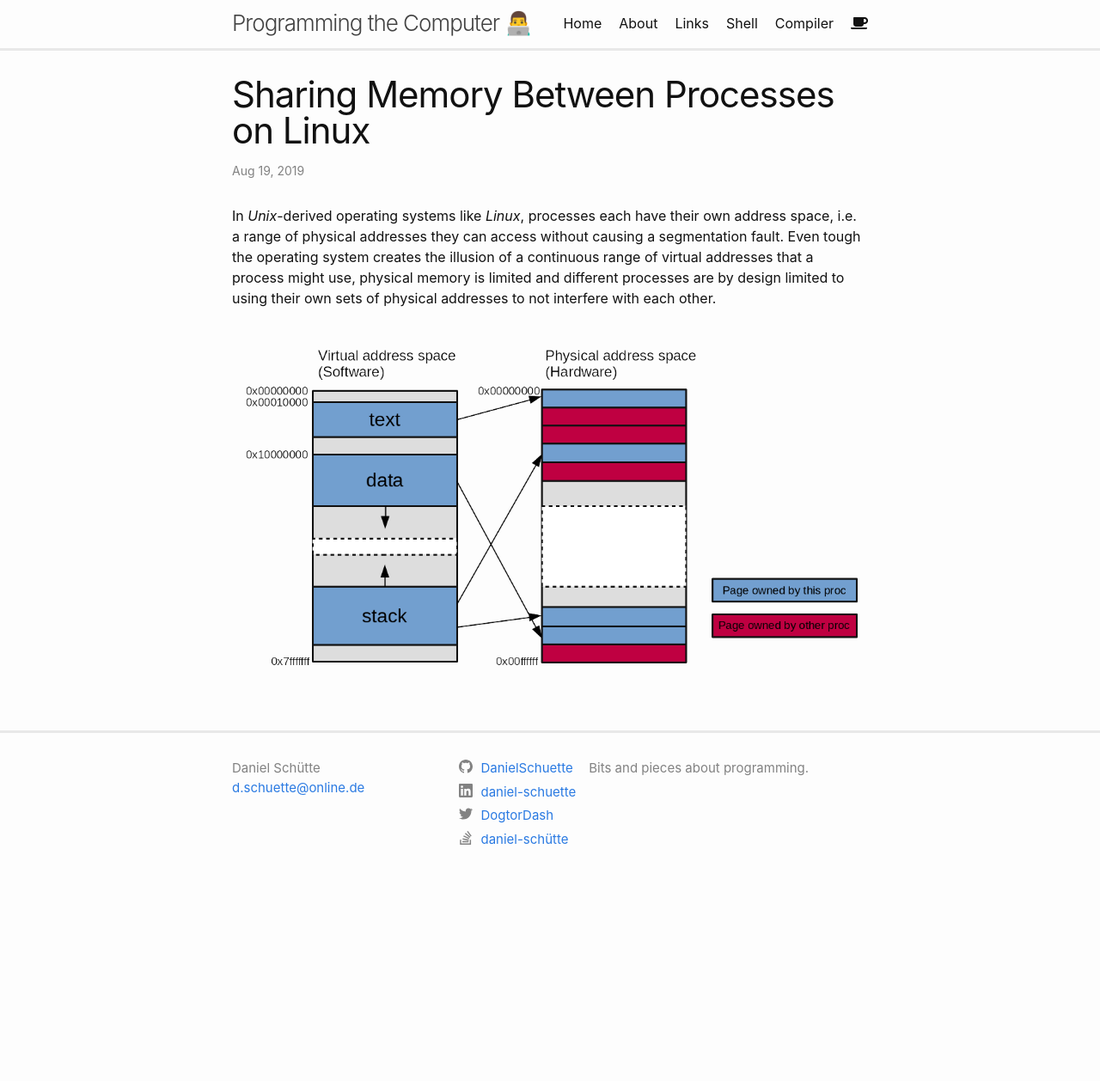
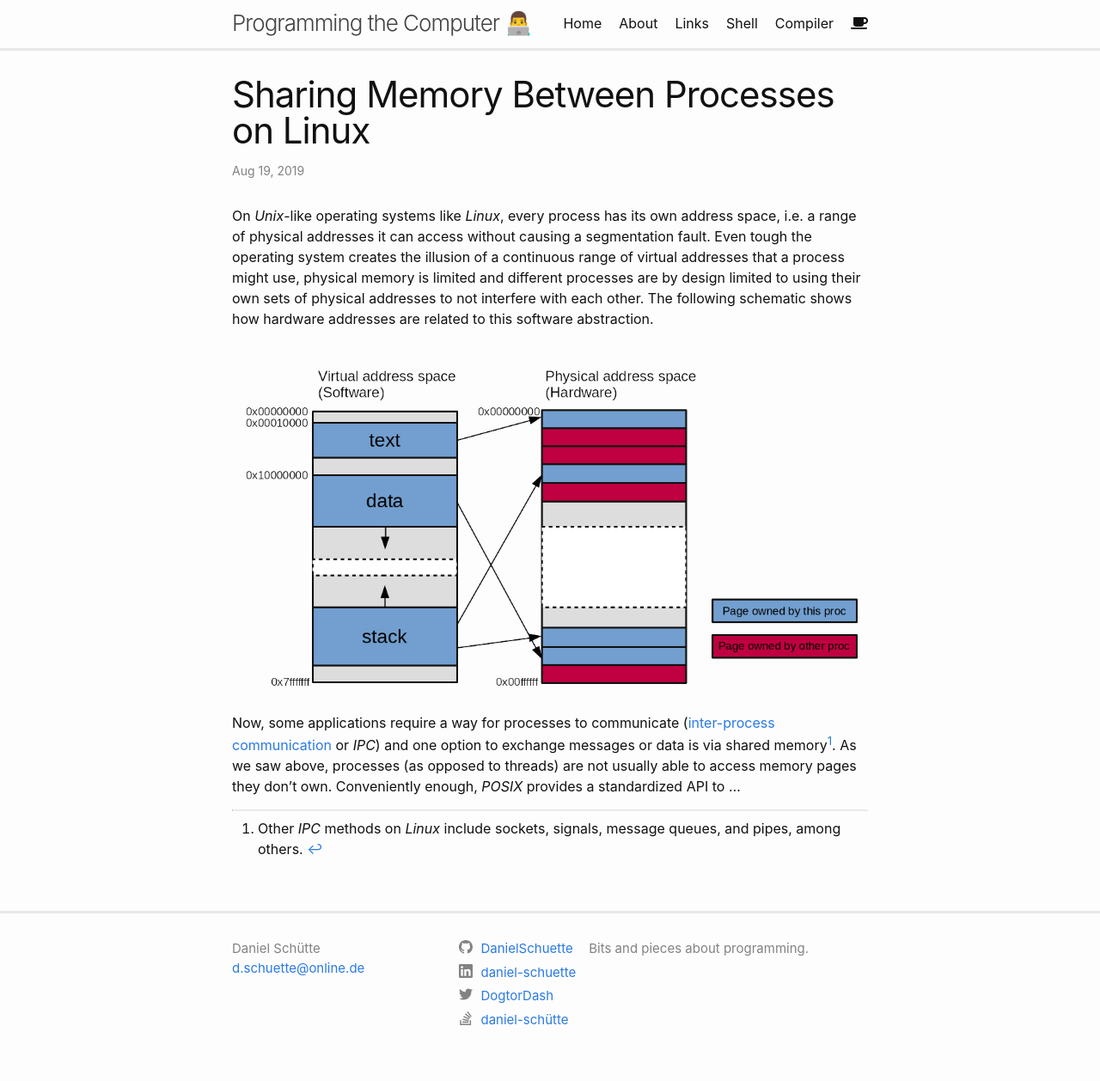
Before and after one commit to DanielSchuette/DanielSchuette.github.io, a Jekyll site: the page built from _posts/2019-08-19-shared_memory.md, in a window 1280 px wide. Shown: the whole page at 86% size. Built offline with Jekyll 4.4.1, drawn with Linux system fonts in a browser that asks for light colours; nearby versions of some CDN libraries; some web fonts are replaced; comment, search, counter and statistics services are not loaded; before the commit the page ends 1048 px from its top, so only the background shows below that.

Commit message:
update shared memory post

```diff
--- a/_posts/2019-08-19-shared_memory.md
+++ b/_posts/2019-08-19-shared_memory.md
@@ -5,6 +5,12 @@ date:   2019-08-19 14:59:00 +0200
 categories: linux
 ---
 
-In *Unix*-derived operating systems like *Linux*, processes each have their own address space, i.e. a range of physical addresses they can access without causing a segmentation fault. Even tough the operating system creates the illusion of a continuous range of virtual addresses that a process might use, physical memory is limited and different processes are by design limited to using their own sets of physical addresses to not interfere with each other.
+On *Unix*-like operating systems like *Linux*, every process has its own address space, i.e. a range of physical addresses it can access without causing a segmentation fault. Even tough the operating system creates the illusion of a continuous range of virtual addresses that a process might use, physical memory is limited and different processes are by design limited to using their own sets of physical addresses to not interfere with each other. The following schematic shows how hardware addresses are related to this software abstraction.
 
 ![Physical and virtual addresses](../../../../assets/addresses.png)
+
+Now, some applications require a way for processes to communicate ([inter-process communication](https://en.wikipedia.org/wiki/Inter-process_communication) or *IPC*) and one option to exchange messages or data is via shared memory[^1]. As we saw above, processes (as opposed to threads) are not usually able to access memory pages they don't own. Conveniently enough, *POSIX* provides a standardized API to ...
+
+<hr class="hr-light">
+
+[^1]: Other *IPC* methods on *Linux* include sockets, signals, message queues, and pipes, among others.
```
